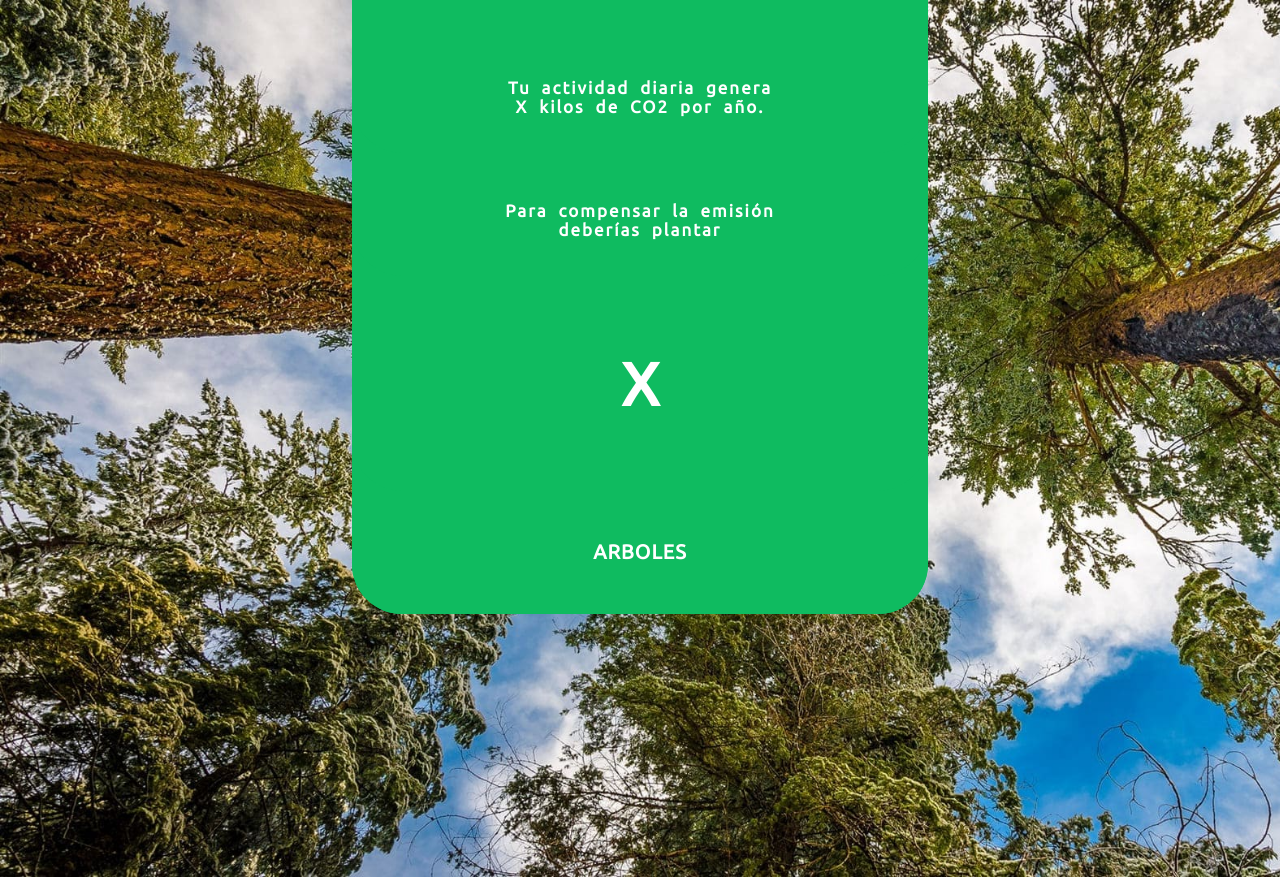
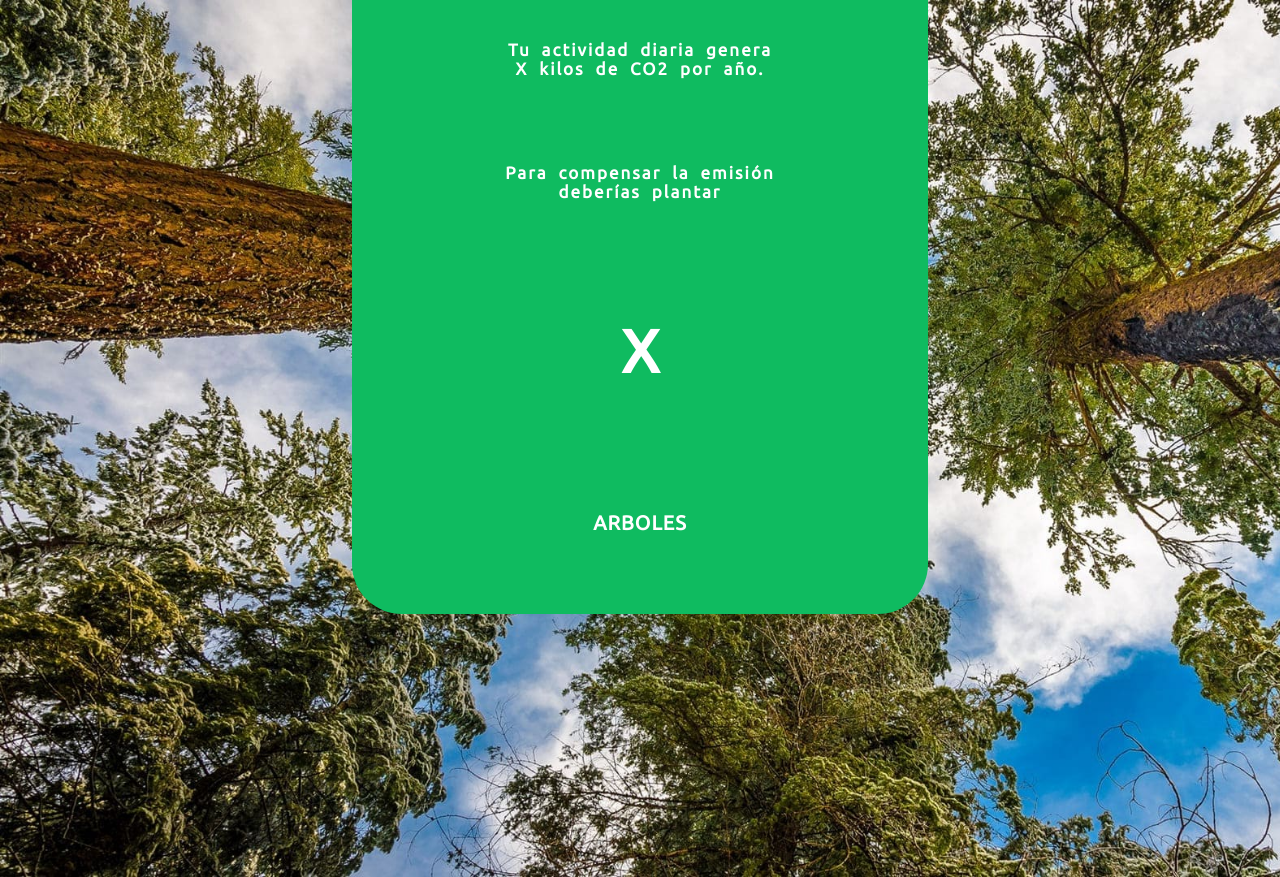
Before and after one commit to tomialvarez85/Camara-de-la-madera, a plain HTML site: page front/pdf/index.html in a window 1280 px wide. Drawn offline with Linux system fonts and the light colour scheme.

Commit message:
pdf updated

```diff
--- a/front/pdf/index.html
+++ b/front/pdf/index.html
@@ -1,26 +1,28 @@
 <!DOCTYPE html>
 <html lang="en">
 <head>
-    <link rel="stylesheet" href="./styles.css">
+    <link rel="preconnect" href="https://fonts.googleapis.com">
+    <link rel="preconnect" href="https://fonts.gstatic.com" crossorigin>
+    <link href="https://fonts.googleapis.com/css2?family=Ubuntu&display=swap" rel="stylesheet">
     <meta charset="UTF-8">
     <meta http-equiv="X-UA-Compatible" content="IE=edge">
     <meta name="viewport" content="width=device-width, initial-scale=1.0">
     <title>Document</title>
 </head>
-<body>
-    <main class="container">
-        <div>
-            <div class="primero">
-                <p class="p-one">Tu actividad diaria genera<br>X kilos de CO2 por año.</p>
+<body style="margin: 0; padding: 0;">
+    <main style="background-image: url('./fondofinal.jpg'); background-size: cover; background-repeat: no-repeat; width: 100%; height: 877px; display: flex; justify-content: center; margin: auto;">
+        <div style="display: flex; flex-direction: column; justify-content: center; align-content: center; background-color: #0FBB60; height: 70%; width: 45%;border-bottom-left-radius: 50px; border-bottom-right-radius: 50px;">
+            <div style="text-align: center; height: 25%; width: 100%;">
+                <p style="margin-top: 40px; font-family: 'Ubuntu', sans-serif; color: #fff; font-weight: 700; font-size: 17px; word-spacing: 5px; letter-spacing: 2px;">Tu actividad diaria genera<br>X kilos de CO2 por año.</p>
             </div>
-            <div class="segundo">
-                <p class="p-two">Para compensar la emisión<br>deberías plantar</p>
+            <div style="text-align: center; height: 20%; width: 100%;">
+                <p style="margin-top: 10px; font-family: 'Ubuntu', sans-serif; color: #fff; font-weight: 700; font-size: 17px; word-spacing: 5px;letter-spacing: 2px;">Para compensar la emisión<br>deberías plantar</p>
             </div>
-            <div class="tercero">
-                <h1>X</h1>
+            <div style="text-align: center; height: 35%; width: 100%;">
+                <h1 style="font-family: 'Ubuntu', sans-serif; color: #fff; font-weight: 700; font-size: 60px;">X</h1>
             </div>
-            <div class="cuarto">
-                <h3>ARBOLES</h3>
+            <div style="text-align: center; height: 20%; width: 100%;">
+                <h3 style="font-family: 'Ubuntu', sans-serif; color: #fff; font-weight: 700; font-size: 20px; letter-spacing: 1px;">ARBOLES</h3>
             </div>
         </div>
     </main>
--- a/front/pdf/styles.css
+++ /dev/null
@@ -1,88 +0,0 @@
-@import url('https://fonts.googleapis.com/css2?family=Nanum+Gothic&family=Rubik:wght@300&family=Ubuntu&display=swap');
-
-*{
-    margin: 0;
-    padding: 0;
-}
-
-.container{
-    background-image: url('./fondofinal.jpg');
-    background-size: cover;
-    background-repeat: no-repeat;
-    width: 100%;
-    height: 877px;
-    display: flex;
-    justify-content: center;
-    margin: auto;
-}
-
-div{
-    display: flex;
-    flex-direction: column;
-    justify-content: center;
-    align-content: center;
-    background-color: #0FBB60;
-    height: 70%;
-    width: 45%;
-    border-bottom-left-radius: 50px;
-    border-bottom-right-radius: 50px;
-}
-
-.primero{
-    text-align: center;
-    height: 25%;
-    width: 100%;
-}
-
-.segundo{
-    text-align: center;
-    height: 20%;
-    width: 100%;
-}
-
-.p-one{
-    margin-top: 40px;
-    font-family: 'Ubuntu', sans-serif;
-    color: #fff;
-    font-weight: 700;
-    font-size: 17px;
-    word-spacing: 5px;
-    letter-spacing: 2px;
-}
-
-.p-two{
-    margin-top: 10px;
-    font-family: 'Ubuntu', sans-serif;
-    color: #fff;
-    font-weight: 700;
-    font-size: 17px;
-    word-spacing: 5px;
-    letter-spacing: 2px;
-}
-
-.tercero{
-    text-align: center;
-    height: 35%;
-    width: 100%;
-}
-
-h1{
-    font-family: 'Ubuntu', sans-serif;
-    color: #fff;
-    font-weight: 700;
-    font-size: 60px;
-}
-
-.cuarto{
-    text-align: center;
-    height: 20%;
-    width: 100%;
-}
-
-h3{
-    font-family: 'Ubuntu', sans-serif;
-    color: #fff;
-    font-weight: 700;
-    font-size: 20px;
-    letter-spacing: 1px;
-}
```
